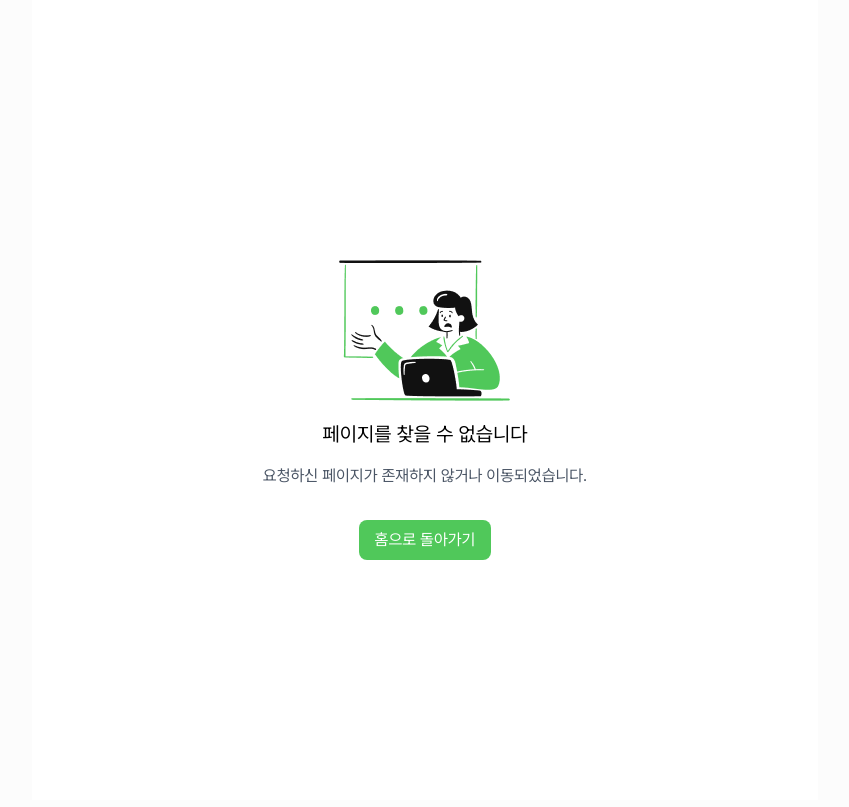
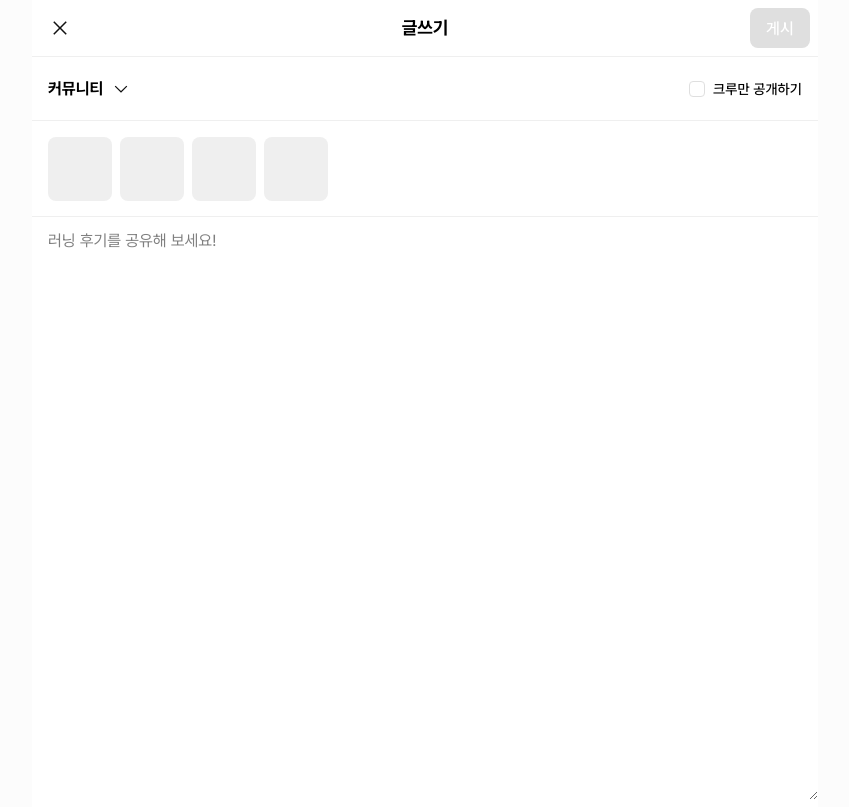
Before and after one commit to Born-toRun/client, a Next.js app: page /write in a window 1280 px wide. Before the commit this address had no page. Shown: the whole page, without its empty margins (215-1064 px from the left). Built offline with nearby package versions, Linux system fonts and the light colour scheme.

Commit message:
피드 작성 페이지를 추가한다
기본적인 UI만 개발했습니다. 이미지 관련 기능 및 게시 API는 추가적으로 작업이 필요합니다.

```diff
--- /dev/null
+++ b/src/app/write/page.tsx
@@ -0,0 +1,5 @@
+import WriteContainer from "@/features/write/WriteContainer";
+
+export default function Write() {
+  return <WriteContainer />;
+}
--- a/src/components/header/Header.tsx
+++ b/src/components/header/Header.tsx
@@ -1,6 +1,4 @@
-import clsx from "clsx";
 import { HTMLAttributes } from "react";
-
 interface Props extends HTMLAttributes<HTMLElement> {
   left?: React.ReactNode;
   title?: string;
@@ -9,11 +7,7 @@ interface Props extends HTMLAttributes<HTMLElement> {
 
 export default function Header({ title, left, right }: Props) {
   return (
-    <header
-      className={clsx(
-        "flex items-center justify-between relative py-[14px] px-[8px]"
-      )}
-    >
+    <header className="flex items-center justify-between h-[56px] p-2">
       {left ? <div>{left}</div> : <div />}
 
       <h1 className="title-lg text-black absolute left-1/2 transform -translate-x-1/2">
--- a/src/features/signup/index.tsx
+++ b/src/features/signup/index.tsx
@@ -9,6 +9,7 @@ import { useState } from "react";
 import { useForm } from "react-hook-form";
 import { useGetCrewListQuery, useSignupMutation } from "./hooks";
 import { SignupFormData } from "./types";
+import Header from "@/components/header/Header";
 
 export default function Signup() {
   const router = useRouter();
@@ -62,18 +63,22 @@ export default function Signup() {
 
   return (
     <main>
-      <header className="flex items-center justify-between h-[56px] p-2">
+      <Header
+        left={
           <button
             className="flex items-center justify-center w-[40px] h-[40px] cursor-pointer hover:bg-n-30 rounded-full"
             onClick={() => router.back()}
           >
             <ChevronBackIcon />
           </button>
-        <h1></h1>
+        }
+        title="글쓰기"
+        right={
           <button className="flex items-center justify-center w-[40px] h-[40px] cursor-pointer hover:bg-n-30 rounded-full">
             <UnnamedIcon />
           </button>
-      </header>
+        }
+      />
       <section className="px-4 pb-[168px]">
         <form onSubmit={handleSubmit(signupClickHandler)}>
           <div className="py-4 mb-6 title-xl text-n-900">
--- /dev/null
+++ b/src/features/write/CategorySelectModal.tsx
@@ -0,0 +1,104 @@
+import {
+  Sheet,
+  SheetContent,
+  SheetHeader,
+  SheetTitle,
+} from "@/components/Sheet";
+import CloseIcon from "@/icons/close-icon.svg";
+import clsx from "clsx";
+import { useState } from "react";
+
+interface Option<T = string> {
+  value: T;
+  label: string;
+}
+
+interface Props {
+  open: boolean;
+  onOpenChange: (isOpen: boolean) => void;
+  options: Option[];
+  value: string;
+  onChange: (value: string) => void;
+}
+
+export default function CategorySelectModal({
+  open,
+  onOpenChange,
+  options,
+  value,
+  onChange,
+}: Props) {
+  const [selectedValue, setSelectedValue] = useState<string>(value);
+
+  const handleSelect = (value: string) => {
+    setSelectedValue(value);
+  };
+
+  const handleClose = () => {
+    if (selectedValue) {
+      onChange(selectedValue);
+    }
+    onOpenChange(false);
+  };
+
+  return (
+    <Sheet open={open} onOpenChange={onOpenChange}>
+      <SheetContent side="bottom" className="max-w-[768px] mx-auto">
+        <div className="w-full">
+          <SheetHeader>
+            <div className="flex items-center justify-between bg-white rounded-t-lg pt-4 px-4">
+              <span className="h-8 w-6" />
+              <SheetTitle className="title-lg text-black">
+                게시판 선택
+              </SheetTitle>
+              <button className="w-6 h-8 cursor-pointer" onClick={handleClose}>
+                <CloseIcon />
+              </button>
+            </div>
+          </SheetHeader>
+          <ul className="flex flex-col items-center gap-8 max-h-[284px] overflow-y-auto bg-white py-6 px-4">
+            {options.map((option) => (
+              <li
+                key={String(option.value)}
+                className="h-6 w-full"
+                onClick={() => handleSelect(option.value)}
+              >
+                <label className="flex items-center gap-2 cursor-pointer w-full">
+                  <input
+                    type="radio"
+                    name="select-radio"
+                    value={String(option.value)}
+                    checked={selectedValue === option.value}
+                    onChange={() => handleSelect(option.value)}
+                    className="sr-only"
+                  />
+                  <span
+                    className={clsx(
+                      "w-6 h-6 rounded-full border transition-all flex items-center justify-center",
+                      selectedValue === option.value
+                        ? "border-rg-400 bg-rg-400"
+                        : "border-n-40 bg-white"
+                    )}
+                  >
+                    {selectedValue === option.value && (
+                      <span className="block w-[8px] h-[8px] rounded-full bg-white" />
+                    )}
+                  </span>
+                  <span className="title-md text-black">{option.label}</span>
+                </label>
+              </li>
+            ))}
+          </ul>
+          <div className="bg-white px-4 pb-4">
+            <button
+              className="w-full h-[56px] bg-rg-400 rounded-lg text-white title-medium cursor-pointer"
+              onClick={handleClose}
+            >
+              선택 완료
+            </button>
+          </div>
+        </div>
+      </SheetContent>
+    </Sheet>
+  );
+}
--- /dev/null
+++ b/src/features/write/WriteContainer.tsx
@@ -0,0 +1,117 @@
+"use client";
+import CheckBox from "@/components/CheckBox";
+import Header from "@/components/header/Header";
+import CloseIcon from "@/icons/close-icon.svg";
+import ArrowDownIcon from "@/icons/arrow-down-icon.svg";
+import { useRouter } from "next/navigation";
+import { useState } from "react";
+import CategorySelectModal from "./CategorySelectModal";
+import { feedCategoryLabel } from "../feeds/constants";
+
+export default function WriteContainer() {
+  const router = useRouter();
+  const [seeOnlyMyCrew, setSeeOnlyMyCrew] = useState(false); // IN_CREW or ALL
+  const [contents, setContents] = useState("");
+  const [isCategorySelectOpen, setIsCategorySelectOpen] = useState(false);
+  const [selectedCategory, setSelectedCategory] = useState<string>(
+    feedCategoryLabel.COMMUNITY
+  );
+
+  const categorySelectClickHandler = () => {
+    setIsCategorySelectOpen((prev) => !prev);
+  };
+
+  const handleCategorySelect = (value: string) => {
+    setSelectedCategory(value);
+  };
+
+  const categorySelectModalOpenChangeHandler = (isOpen: boolean) => {
+    setIsCategorySelectOpen(isOpen);
+  };
+
+  const postingClickHandler = () => {
+    const isInCrew = seeOnlyMyCrew ? "IN_CREW" : "ALL";
+    console.log(selectedCategory, contents, isInCrew);
+  };
+
+  const CATEGORY_OPTIONS = [
+    {
+      value: feedCategoryLabel.COMMUNITY,
+      label: "커뮤니티",
+    },
+    {
+      value: feedCategoryLabel.MARKET,
+      label: "마켓",
+    },
+  ];
+
+  return (
+    <main>
+      <Header
+        left={
+          <button
+            className="flex items-center justify-center w-[40px] h-[40px] cursor-pointer hover:bg-n-30 rounded-full"
+            onClick={() => router.back()}
+          >
+            <CloseIcon />
+          </button>
+        }
+        title="글쓰기"
+        right={
+          <button
+            className="px-4 py-[11.5px] bg-rg-400 rounded-[8px] disabled:bg-n-40 cursor-pointer"
+            disabled={!contents}
+            onClick={postingClickHandler}
+          >
+            <p className="text-white title-md leading-[17px]">게시</p>
+          </button>
+        }
+      />
+      <div className="h-16 px-4 flex items-center justify-between border-t border-n-30">
+        <div
+          className="flex items-center gap-2 cursor-pointer"
+          onClick={categorySelectClickHandler}
+        >
+          <p className="label-md">
+            {selectedCategory === feedCategoryLabel.COMMUNITY
+              ? "커뮤니티"
+              : "마켓"}
+          </p>
+          {isCategorySelectOpen ? (
+            <ArrowDownIcon className="rotate-180" />
+          ) : (
+            <ArrowDownIcon />
+          )}
+        </div>
+        <div>
+          <CheckBox
+            text="크루만 공개하기"
+            onChange={() => setSeeOnlyMyCrew((prev) => !prev)}
+            checked={seeOnlyMyCrew}
+          />
+        </div>
+      </div>
+      <div className="h-[96px] px-4 flex items-center gap-2 border-t border-n-30">
+        <div className="w-[64px] h-[64px] bg-n-30 rounded-[8px]" />
+        <div className="w-[64px] h-[64px] bg-n-30 rounded-[8px]" />
+        <div className="w-[64px] h-[64px] bg-n-30 rounded-[8px]" />
+        <div className="w-[64px] h-[64px] bg-n-30 rounded-[8px]" />
+      </div>
+      <textarea
+        value={contents}
+        onChange={(e) => setContents(e.target.value)}
+        className="w-full h-[calc(100dvh-216px)] px-4 py-3 border-t border-n-30"
+        placeholder="러닝 후기를 공유해 보세요!"
+      />
+      <CategorySelectModal
+        open={isCategorySelectOpen}
+        onOpenChange={categorySelectModalOpenChangeHandler}
+        options={CATEGORY_OPTIONS}
+        value={selectedCategory}
+        onChange={handleCategorySelect}
+      />
+    </main>
+  );
+}
+
+// 56 + 64 + 96 = 216
```
Also changed, not shown: src/icons/arrow-down-icon.svg (added). Lines whose indentation alone changed are shown as unchanged.
